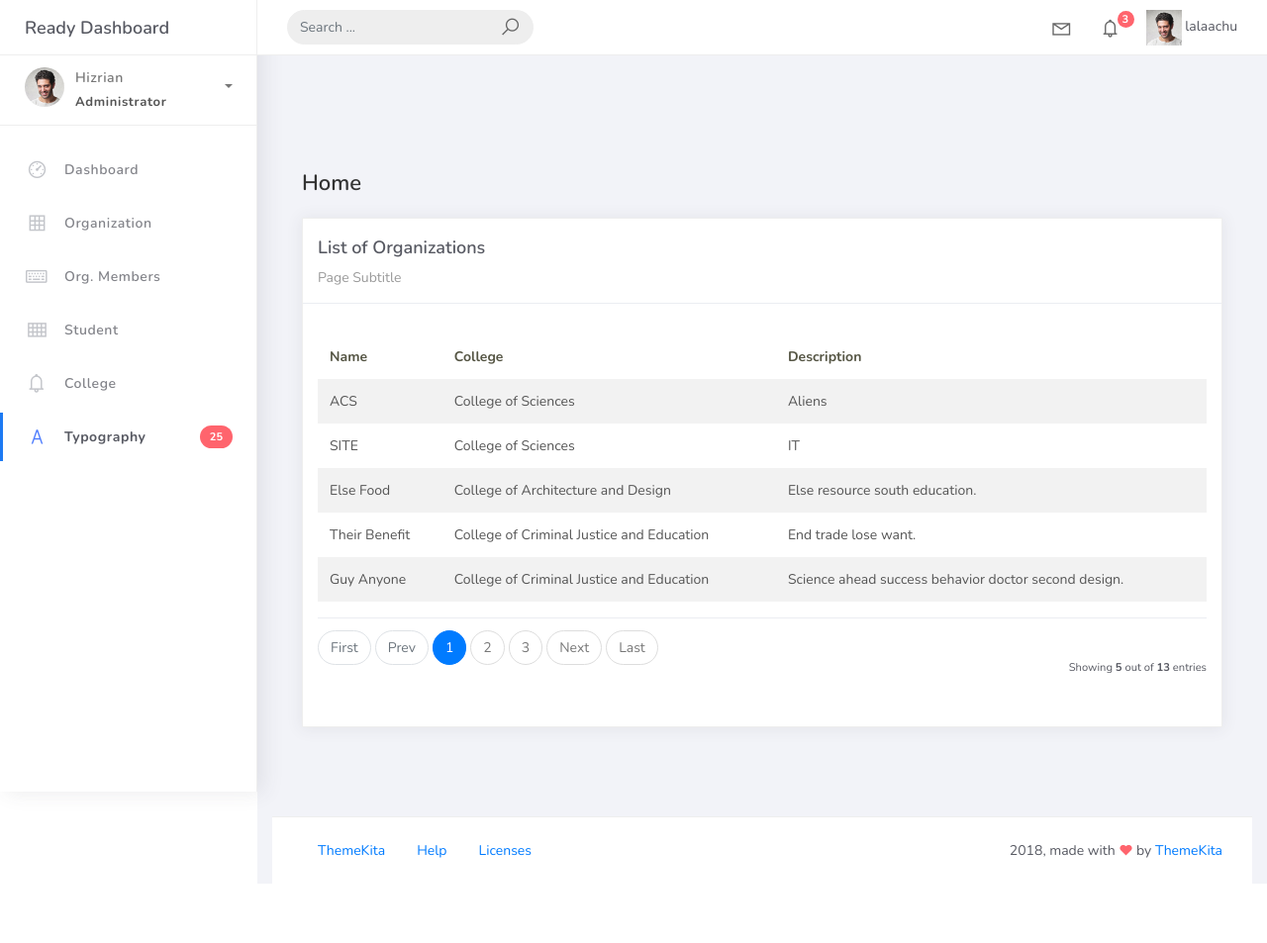
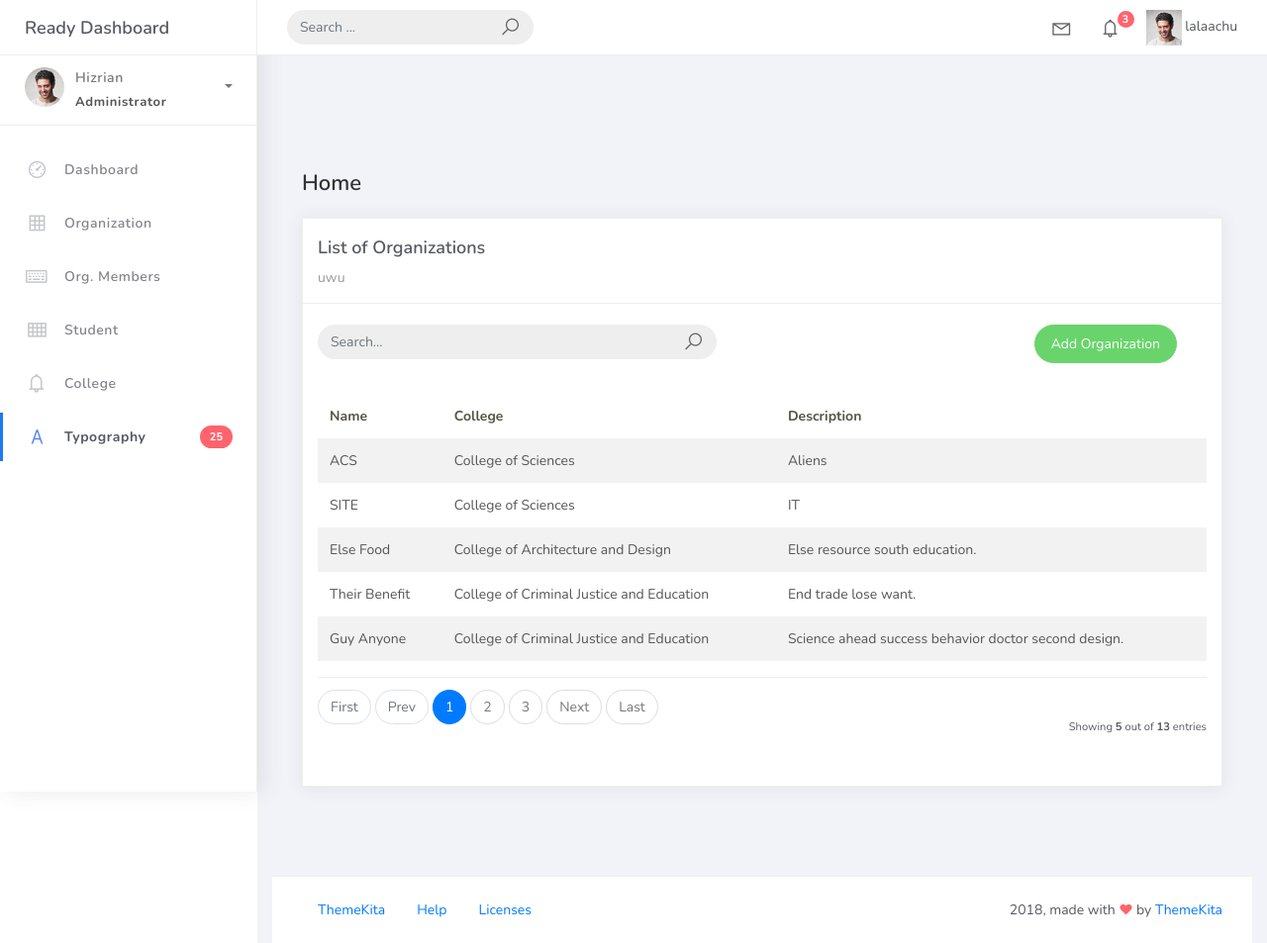
Before and after one commit to a-chu4u/PSUSphere, a Django app: page /organization_list in a window 1280 px wide. Shown: the whole page at 99% size. Before the commit the page ends 893 px from the top, so only its background shows below. Run offline with Django 5.2, Linux system fonts and the light colour scheme; data comes from the database, SQL or seed files in the repository; both versions use the stored data as it was after the commit; some libraries are stand-ins or nearby versions.

Commit message:
add org feature working

```diff
--- a/projectsite/projectsite/urls.py
+++ b/projectsite/projectsite/urls.py
@@ -16,11 +16,12 @@ Including another URLconf
 """
 from django.contrib import admin
 from django.urls import path
-from studentorg.views import HomePageView, OrganizationList
+from studentorg.views import HomePageView, OrganizationList, OrganizationCreateView
 from studentorg import views
 
 urlpatterns = [
     path("admin/", admin.site.urls),
     path("", views.HomePageView.as_view(), name="home"),
     path("organization_list", OrganizationList.as_view(), name="organization-list"),
+    path("organization_list/add", OrganizationCreateView.as_view(), name="organization-add"),
 ]
--- a/projectsite/studentorg/views.py
+++ b/projectsite/studentorg/views.py
@@ -1,6 +1,9 @@
 from django.shortcuts import render
 from django.views.generic.list import ListView
+from django.views.generic.edit import CreateView
 from studentorg.models import Organization
+from studentorg.forms import OrganizationForm
+from django.urls import reverse_lazy
 
 class HomePageView(ListView):
     model = Organization
@@ -12,3 +15,9 @@ class OrganizationList(ListView):
     context_object_name = "organization"
     template_name = "org_list.html"
     paginate_by = 5
+
+class OrganizationCreateView(CreateView):
+    model = Organization
+    form_class = OrganizationForm
+    template_name = "org_form.html"
+    success_url = reverse_lazy("organization-list")
--- a/projectsite/templates/org_list.html
+++ b/projectsite/templates/org_list.html
@@ -1,14 +1,48 @@
 {% extends "base.html" %} {% load static %} {% block content %}
+
 <div class="content">
     <div class="container-fluid">
         <h4 class="page-title">Home</h4>
+
     <div class="row">
         <div class="col-md-12">
             <div class="card">
+
                 <div class="card-header">
                     <div class="card-title">List of Organizations</div>
-                        <div class="card-category">Page Subtitle</div>
+                    <div class="card-category">uwu</div>
                 </div>
+
+                <br />
+
+                <div class="col-md-12 row">
+
+                    <!-- Search -->
+                    <div class="col-md-6">
+                        <form class="navbar-left navbar-form nav-search mr-md-3" action="">
+                            <div class="input-group">
+                                <input type="text" placeholder="Search..." class="form-control" />
+
+                                <div class="input-group-append">
+                                    <span class="input-group-text">
+                                        <i class="la la-search search-icon"></i>
+                                    </span>
+                                </div>
+                            </div>
+                        </form>
+                    </div>
+
+                    <!-- Add Organization Button -->
+                    <div class="col-md-6">
+                        <div class="pull-right">
+                            <a href="{% url 'organization-add' %}" class="btn btn-success btn-rounded">
+                                Add Organization
+                            </a>
+                        </div>
+                    </div>
+
+                </div>
+
                 <div class="card-body">
                     <table class="table table-striped mt-3">
                         <thead>
@@ -18,6 +52,7 @@
                                 <th scope="col">Description</th>
                             </tr>
                         </thead>
+
                         <tbody>
                             {% for object in object_list %}
                             <tr>
@@ -28,11 +63,14 @@
                             {% endfor %}
                         </tbody>
                     </table>
+
                     {% include "includes/pagination.html" %}
+                </div>
+
             </div>
         </div>
     </div>
 </div>
-    </div>
+
 </div>
 {% endblock %}
```
Also changed, not shown: projectsite/studentorg/forms.py (added, +8 -0 lines), projectsite/templates/org_form.html (added, +51 -0 lines), projectsite/db.sqlite3. Lines whose indentation alone changed are shown as unchanged.
